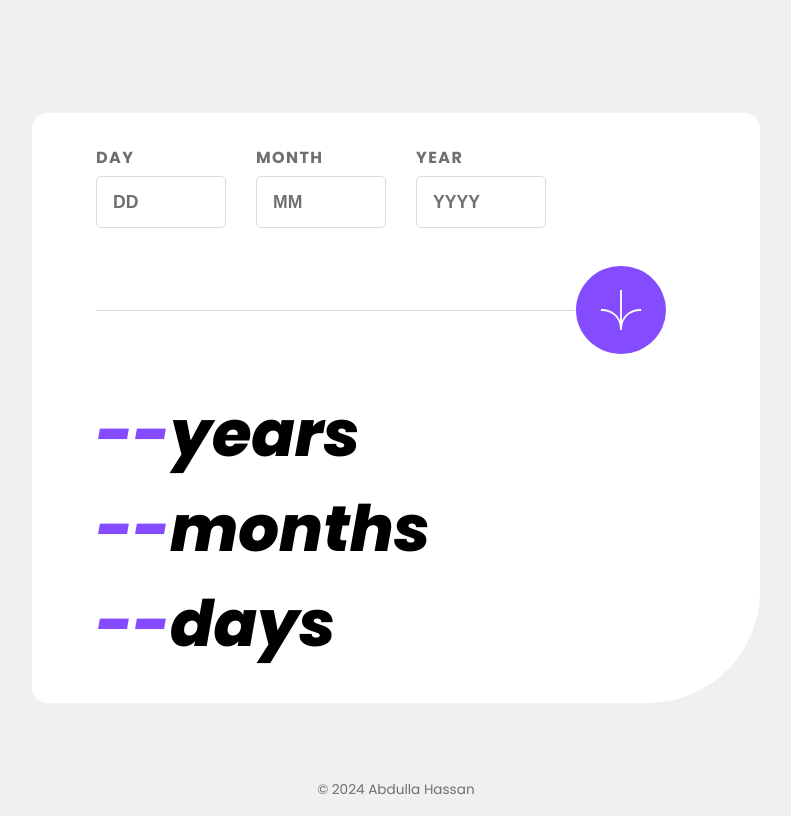
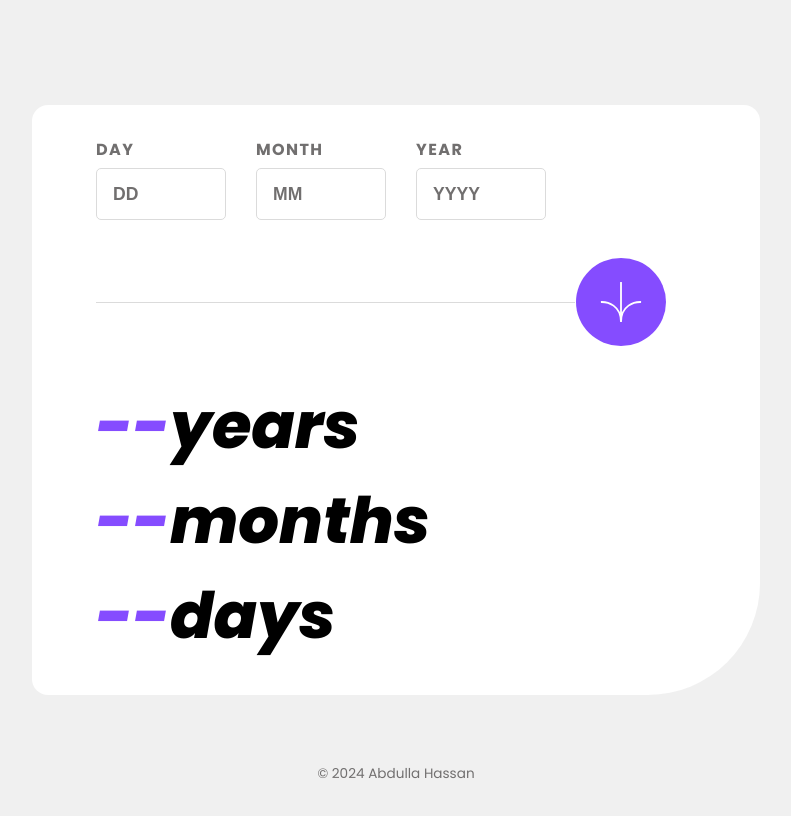
Before and after one commit to abdulla052/Age-Calculator, a plain HTML site: page index.html in a window 1280 px wide. Shown: the whole page, without its empty margins (244-1035 px from the left). Drawn offline with Linux system fonts and the light colour scheme.

Commit message:
Fix footer

```diff
--- a/style.css
+++ b/style.css
@@ -2,13 +2,14 @@
 
 body {
     background-color: var(--Off-white);
+    margin: 0;
     height: 100vh;
     font-family: 'Poppins', sans-serif;
     display: flex;
     flex-direction: column;
     justify-content: center;
     align-items: center;
-
+    position: relative;
 }
 
 :root {
@@ -124,6 +125,7 @@ hr {
 footer {
     position: absolute;
     bottom: 0;
+    margin-bottom: 1rem;
     color: var(--Smokey-grey);
     font-size: .85rem;
 }
```
